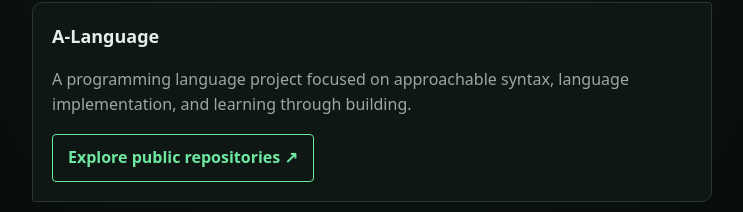
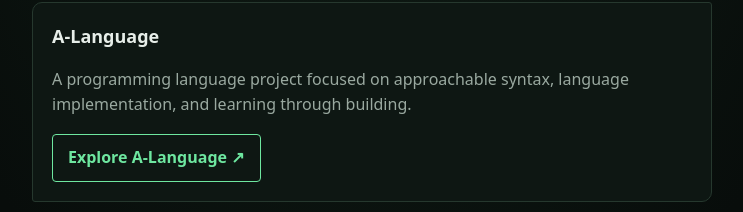
Before and after one commit to Mastercoder0912/Mastercoder0912, a plain HTML site: page index.html in a window 1280 px wide. Shown: the part 704-916 px from the top of the page, without its empty margins (268-1011 px from the left). Drawn offline with Linux system fonts and the light colour scheme.

Commit message:
Update A-lang card

```diff
--- a/index.html
+++ b/index.html
@@ -233,8 +233,8 @@
         A programming language project focused on approachable syntax,
         language implementation, and learning through building.
       </p>
-      <a href="https://github.com/Mastercoder0912?tab=repositories"
-         class="button">Explore public repositories ↗</a>
+      <a href="https://github.com/Mastercoder0912/A-Language"
+         class="button">Explore A-Language ↗</a>
     </section>
 
     <section class="card">
```
